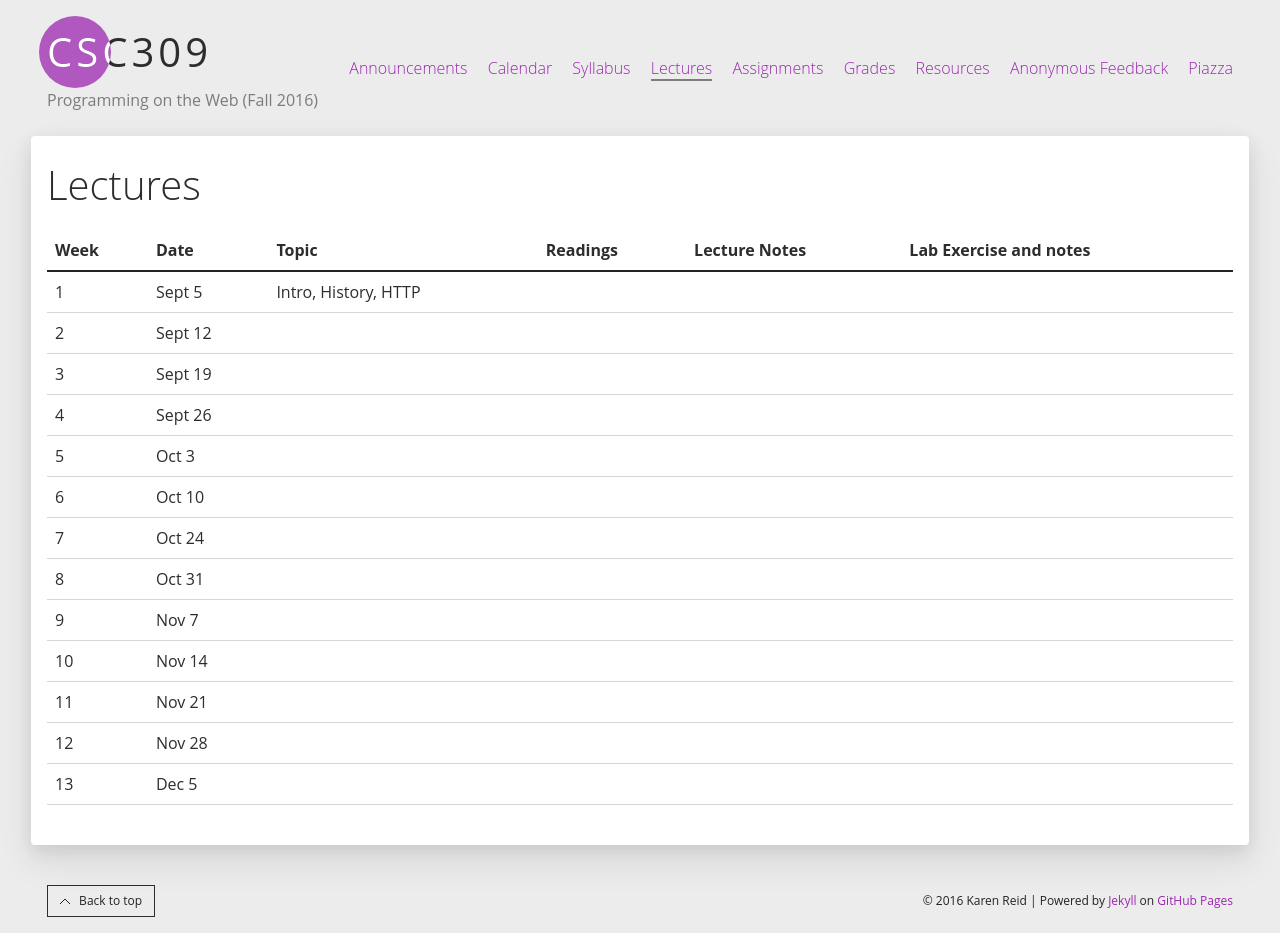
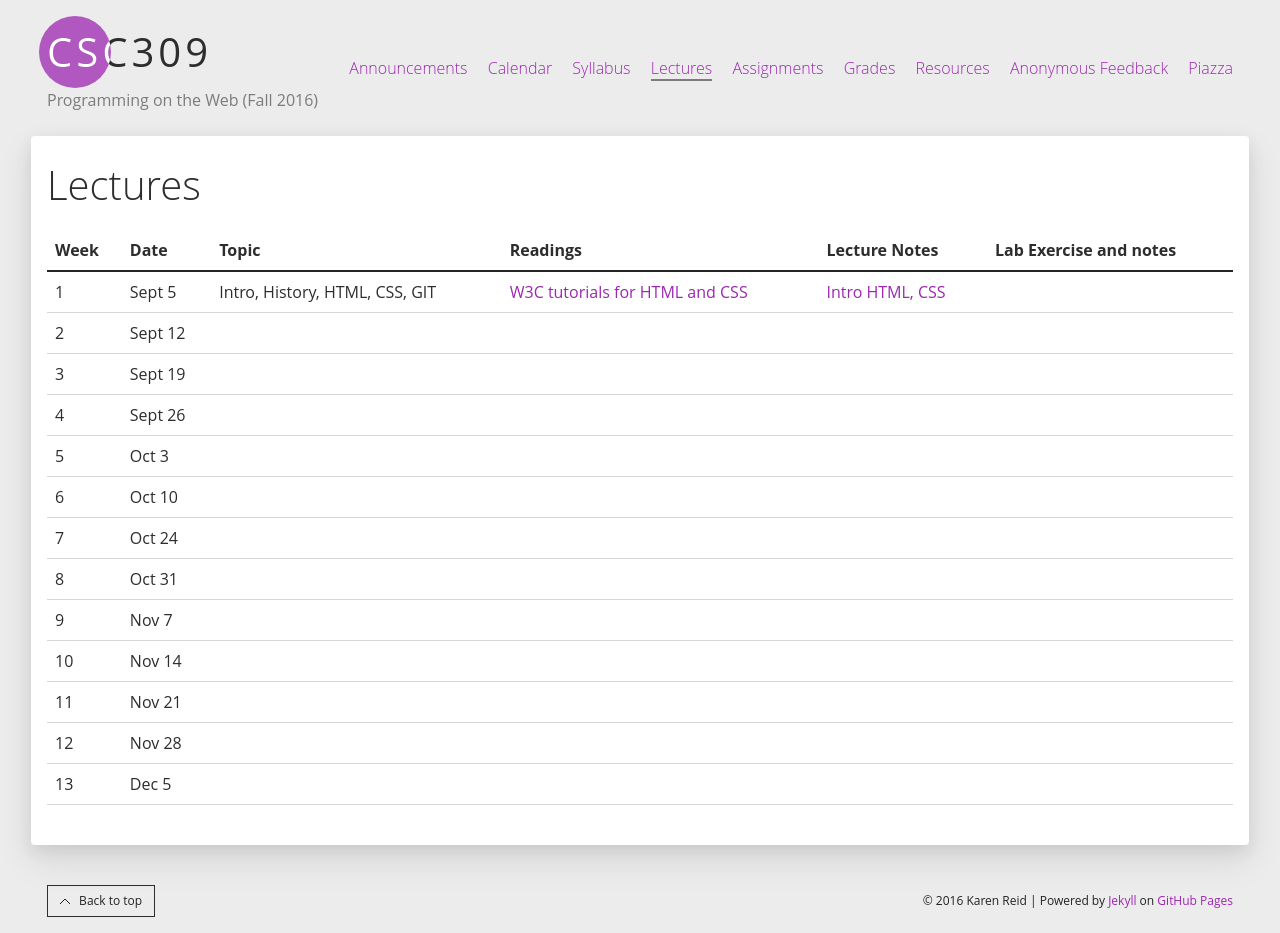
Before and after one commit to nigef/CSC309-Fall-2016.github.io, a Jekyll site: the page built from lectures.md, in a window 1280 px wide. Built offline with Jekyll 4.4.1, drawn with Linux system fonts in a browser that asks for light colours.

Commit message:
adding lecture notes

```diff
--- a/lectures.md
+++ b/lectures.md
@@ -19,9 +19,14 @@ permalink: /lectures/
     <tr>
       <td>1</td>
       <td>Sept 5</td>
-      <td>Intro, History, HTTP</td>
-      <td></td>
+      <td>Intro, History, HTML, CSS, GIT</td>
       <td>
+          <a href="http://www.w3schools.com/">W3C tutorials for HTML and CSS</a>
+      </td>
+      <td>
+          <a href="/lectures/w1-intro.pdf">Intro</a>
+          <a href="/lectures/w1-documents.pdf">HTML, CSS</a>
+
       </td>
       <td>
       </td>
```
Also changed, not shown: 2 other files.
